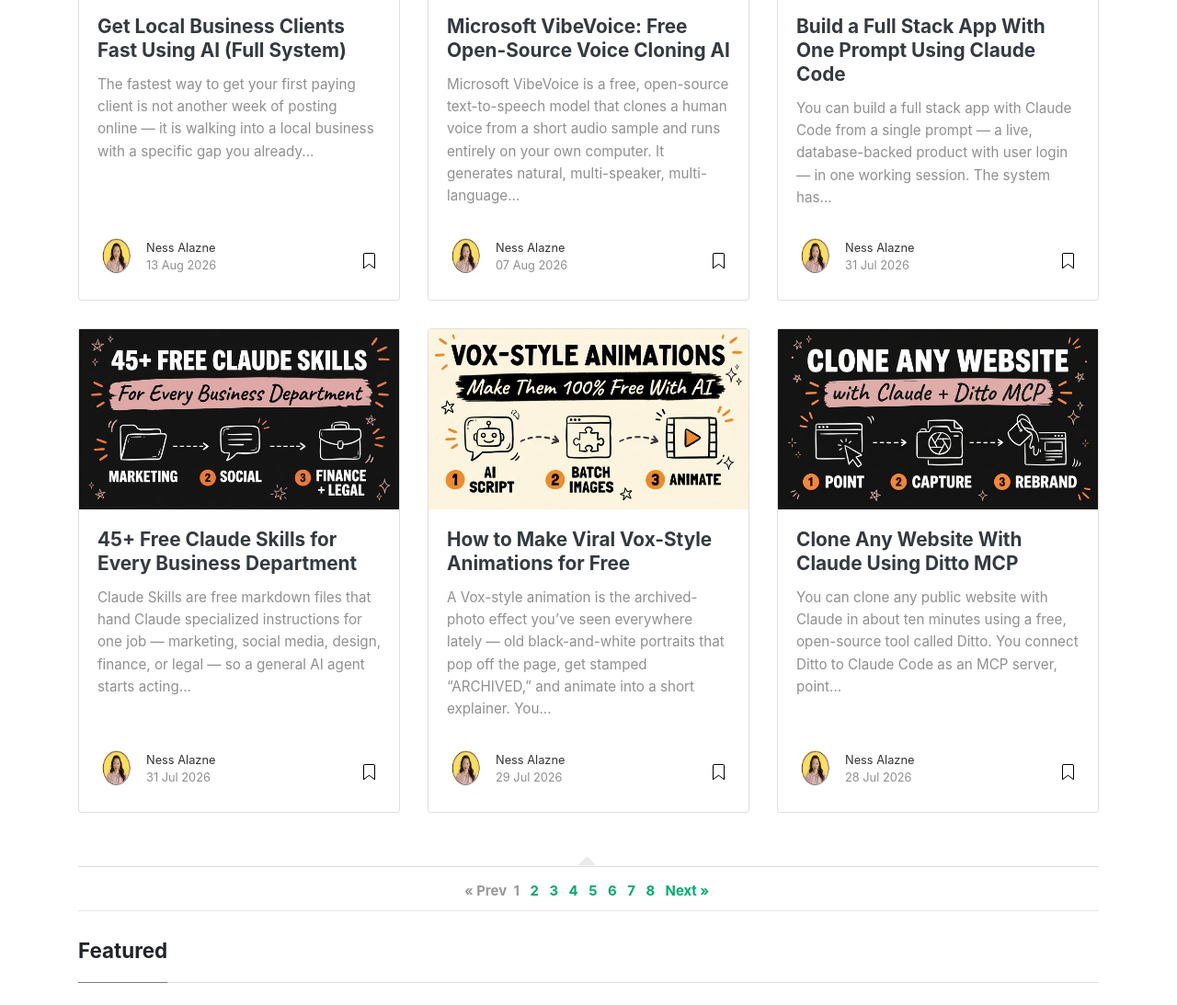
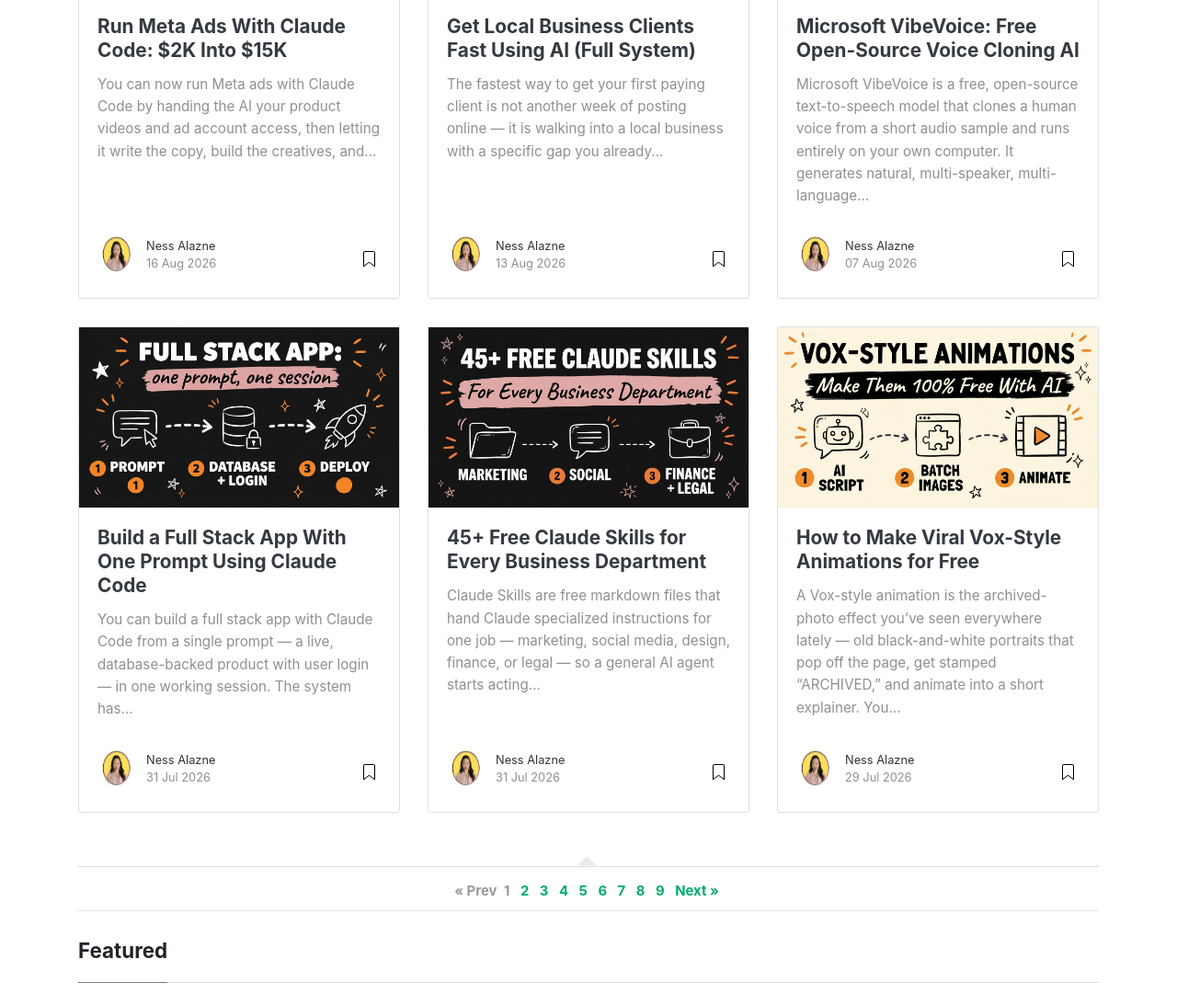
Before and after one commit to nessalazne/nessalazne.github.io, a Jekyll site: the page built from index.html, in a window 1280 px wide and 1400 px high, scrolled down 247 px, cut to the strip 244-1337 px from the top of the window. Shown: the whole strip at 92% size. Built offline with Jekyll 4.4.1, drawn with Linux system fonts in a browser that asks for light colours; nearby versions of some CDN libraries; the list of posts is cut into pages by our own code; some of the changed lines change nothing that is shown; some of the changed text lies outside the part shown.

Commit message:
Add: Run Meta Ads With Claude Code: $2K Into $15K

```diff
--- a/_pages/get.md
+++ b/_pages/get.md
@@ -174,6 +174,14 @@
 
 <script>
 var GUIDES = {
+  "meta": [
+    {
+      title: "The Meta Ads AI Playbook",
+      desc: "Your 3-Phase Guide to Running Meta Ads With Claude Code",
+      url: "https://hub.digicuratoragency.com/freebie?kw=meta",
+      post: "https://blog.digicuratoragency.com/run-meta-ads-with-claude-code/"
+    }
+  ],
   "local": [
     {
       title: "The Local Client Outreach Playbook",
--- /dev/null
+++ b/_posts/2026-08-16-run-meta-ads-with-claude-code.md
@@ -0,0 +1,140 @@
+---
+layout: post
+title: "Run Meta Ads With Claude Code: $2K Into $15K"
+description: "Run Meta ads with Claude Code: connect your ad account, let the AI write copy and build creatives. One creator turned $2K into $15K in 7 days."
+author: ness
+categories: [Claude Code, AI Automation]
+tags: [meta ads, claude code, ai marketing, ad automation, paid ads]
+image: assets/images/run-meta-ads-with-claude-code-header.jpg
+featured: false
+---
+
+You can now run Meta ads with Claude Code by handing the AI your product videos and ad account access, then letting it write the copy, build the creatives, and launch the campaigns for you. One creator did exactly this: $2,000 in spend turned into $15,000 in sales in seven days. The person who shared the system has run Meta ads for twelve years and spent over $150 million on the platform — and he calls it the best way to run Meta ads right now.
+
+---
+
+## Get the Free Guide
+
+The free Meta Ads AI Playbook walks you through connecting Claude Code to your Meta ad account and launching your first AI-run campaign, step by step.
+
+**[Get the free Meta Ads AI Playbook →](https://hub.digicuratoragency.com/freebie?kw=meta)**
+
+---
+
+<div style="max-width: 315px; margin: 2rem auto;">
+  <div style="position: relative; padding-bottom: 177.78%; height: 0; overflow: hidden; border-radius: 10px;">
+    <iframe style="position: absolute; top: 0; left: 0; width: 100%; height: 100%;"
+      src="https://www.youtube.com/embed/AMlvYZn7cTI"
+      frameborder="0"
+      allow="accelerometer; autoplay; clipboard-write; encrypted-media; gyroscope; picture-in-picture"
+      allowfullscreen></iframe>
+  </div>
+</div>
+
+## How Does Claude Code Run Meta Ads?
+
+Claude Code runs Meta ads by connecting to the Meta Marketing API through your own API key, then taking control of the campaign build inside your ad account. Claude Code is Anthropic's AI coding agent that runs in your terminal, and the workflow leans on a public GitHub repo that packages the whole setup so you don't have to write the integration yourself.
+
+The flow is short:
+
+1. **Grab the GitHub repo** — a public repo holds the campaign scripts and the connection logic.
+2. **Open Claude Code and paste the URL** — Claude Code reads the repo and understands the task.
+3. **Connect your Meta API key** — the agent walks you through authenticating against your ad account.
+4. **Hand it your product videos** — these become the raw material for the creatives.
+5. **Let it take control** — Claude Code writes the copy, assembles the creatives, and structures the campaign.
+
+Once it has access, the AI is doing the work a media buyer would normally do by hand: audience structure, ad copy, creative variations, and launch.
+
+## Why Did $2K Turn Into $15K in 7 Days?
+
+The $2,000-to-$15,000 result — a 7.5x return in one week — came from letting the AI own the full build instead of using it as a one-off copy generator. The creator gave Claude Code her product videos and full ad account access, and it ran the campaign end to end.
+
+The endorsement matters more than the number. The person sharing the result isn't a first-time advertiser chasing a lucky spike:
+
+| Signal | Detail |
+|---|---|
+| Experience | 12 years running Meta ads |
+| Total spend managed | Over $150 million |
+| Verdict | "The best way to run Meta ads right now" |
+| Test result | $2K spend → $15K sales in 7 days |
+
+When someone who has deployed $150M on a platform says a new method is the best they've seen, that's a signal worth testing on a small budget — not proof that every account will 7.5x.
+
+## What Do You Actually Hand the AI?
+
+You hand the AI two things: your product videos and access to your Meta ad account via an API key. Everything downstream — copywriting, creative assembly, audience setup, and launch — is generated by Claude Code from those inputs.
+
+This is the same pattern behind other AI business systems: give the agent context and controlled access, then let it execute. If you're new to the tool, our guide to [Claude Code for local business lead generation](https://blog.digicuratoragency.com/get-local-business-clients-ai/) shows the same "one prompt, real output" approach in a different niche, and [what malleable software means for your business](https://blog.digicuratoragency.com/malleable-software-ai-business/) explains why handing AI account access is becoming normal.
+
+## Is It Safe to Give an AI Your Ad Account?
+
+Giving an AI agent access to your ad account is a real decision, so treat it like hiring a new media buyer: start small and watch closely. A few guardrails keep the risk low:
+
+- **Start with a small daily budget** — test with an amount you'd be fine losing, not your full monthly spend.
+- **Use a dedicated API key** — you can revoke access instantly if anything looks off.
+- **Review before scaling** — read the copy and check the creatives before pushing more budget.
+- **Watch the first 48 hours** — early performance tells you whether to scale or pause.
+
+The creator economy is already moving toward AI-run systems like this — the same shift covered in [how simple niche apps make $40K a month](https://blog.digicuratoragency.com/simple-niche-apps-40k-month/). The tools that used to need a specialist now run from a single prompt.
+
+## FAQ
+
+### Can Claude Code really run Meta ads by itself?
+
+Yes. With a GitHub repo that packages the Meta Marketing API integration and your API key, Claude Code can write ad copy, build creatives from your videos, and launch campaigns inside your ad account. You still approve budget and can pause it any time.
+
+### How much did the creator spend and make?
+
+The creator spent $2,000 and generated $15,000 in sales over seven days — a 7.5x return. Results depend on your product, offer, and market, so treat this as one strong case study, not a guarantee.
+
+### Do I need to know how to code?
+
+No. Claude Code walks you through pasting the repo URL and connecting your Meta API key in plain language. This is "vibe coding" — you direct the AI in normal English and it handles the technical steps.
+
+### What do I need to get started?
+
+You need product videos, a Meta ad account with API access, and Claude Code installed. The free Meta Ads AI Playbook lists the exact setup steps and the repo to start from.
+
+### Is it risky to give an AI account access?
+
+There's real risk any time you delegate ad spend, so start with a small daily budget and a dedicated, revocable API key. Review the AI's copy and creatives before scaling, and monitor the first 48 hours closely.
+
+## Start Small, Then Scale
+
+Running Meta ads with Claude Code turns a specialist job into a guided prompt: hand the AI your videos and ad account, and it writes the copy, builds the creatives, and launches the campaign. One creator turned $2K into $15K in seven days, and a $150M-spend veteran calls it the best method he's seen — but the smart move is to test it on a small budget first.
+
+Ready to build AI systems like this for your own business? [Join the Vibe Coding Build →](https://hub.digicuratoragency.com/about) and learn to run the tools that used to need a whole team.
+
+<script type="application/ld+json">
+{
+  "@context": "https://schema.org",
+  "@type": "FAQPage",
+  "mainEntity": [
+    {
+      "@type": "Question",
+      "name": "Can Claude Code really run Meta ads by itself?",
+      "acceptedAnswer": { "@type": "Answer", "text": "Yes. With a GitHub repo that packages the Meta Marketing API integration and your API key, Claude Code can write ad copy, build creatives from your videos, and launch campaigns inside your ad account. You still approve budget and can pause it any time." }
+    },
+    {
+      "@type": "Question",
+      "name": "How much did the creator spend and make?",
+      "acceptedAnswer": { "@type": "Answer", "text": "The creator spent $2,000 and generated $15,000 in sales over seven days — a 7.5x return. Results depend on your product, offer, and market, so treat this as one strong case study, not a guarantee." }
+    },
+    {
+      "@type": "Question",
+      "name": "Do I need to know how to code?",
+      "acceptedAnswer": { "@type": "Answer", "text": "No. Claude Code walks you through pasting the repo URL and connecting your Meta API key in plain language. This is vibe coding — you direct the AI in normal English and it handles the technical steps." }
+    },
+    {
+      "@type": "Question",
+      "name": "What do I need to get started?",
+      "acceptedAnswer": { "@type": "Answer", "text": "You need product videos, a Meta ad account with API access, and Claude Code installed. The free Meta Ads AI Playbook lists the exact setup steps and the repo to start from." }
+    },
+    {
+      "@type": "Question",
+      "name": "Is it risky to give an AI account access?",
+      "acceptedAnswer": { "@type": "Answer", "text": "There's real risk any time you delegate ad spend, so start with a small daily budget and a dedicated, revocable API key. Review the AI's copy and creatives before scaling, and monitor the first 48 hours closely." }
+    }
+  ]
+}
+</script>
```
Also changed, not shown: assets/images/run-meta-ads-with-claude-code-header.jpg (added), 1 other file.
